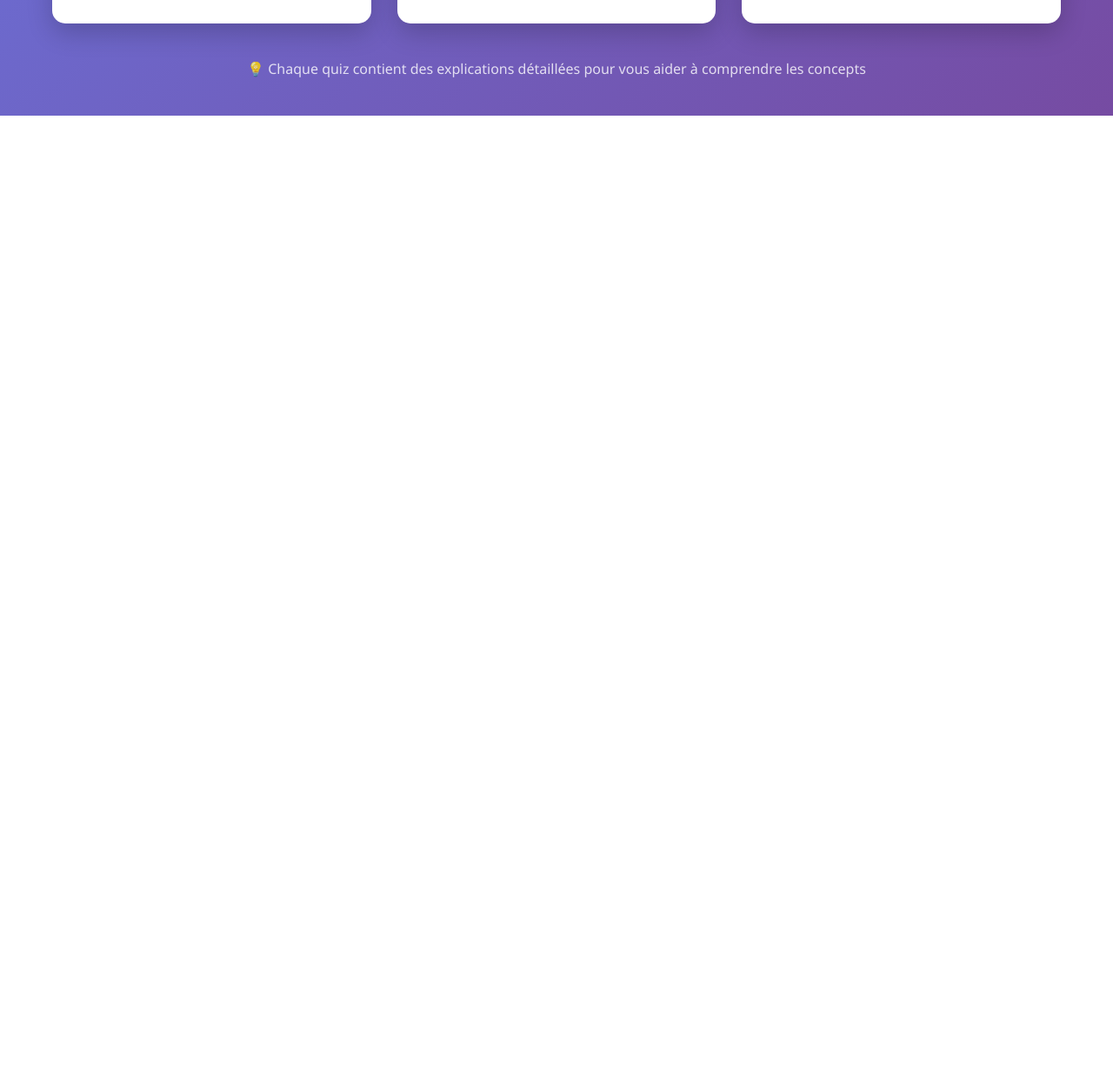
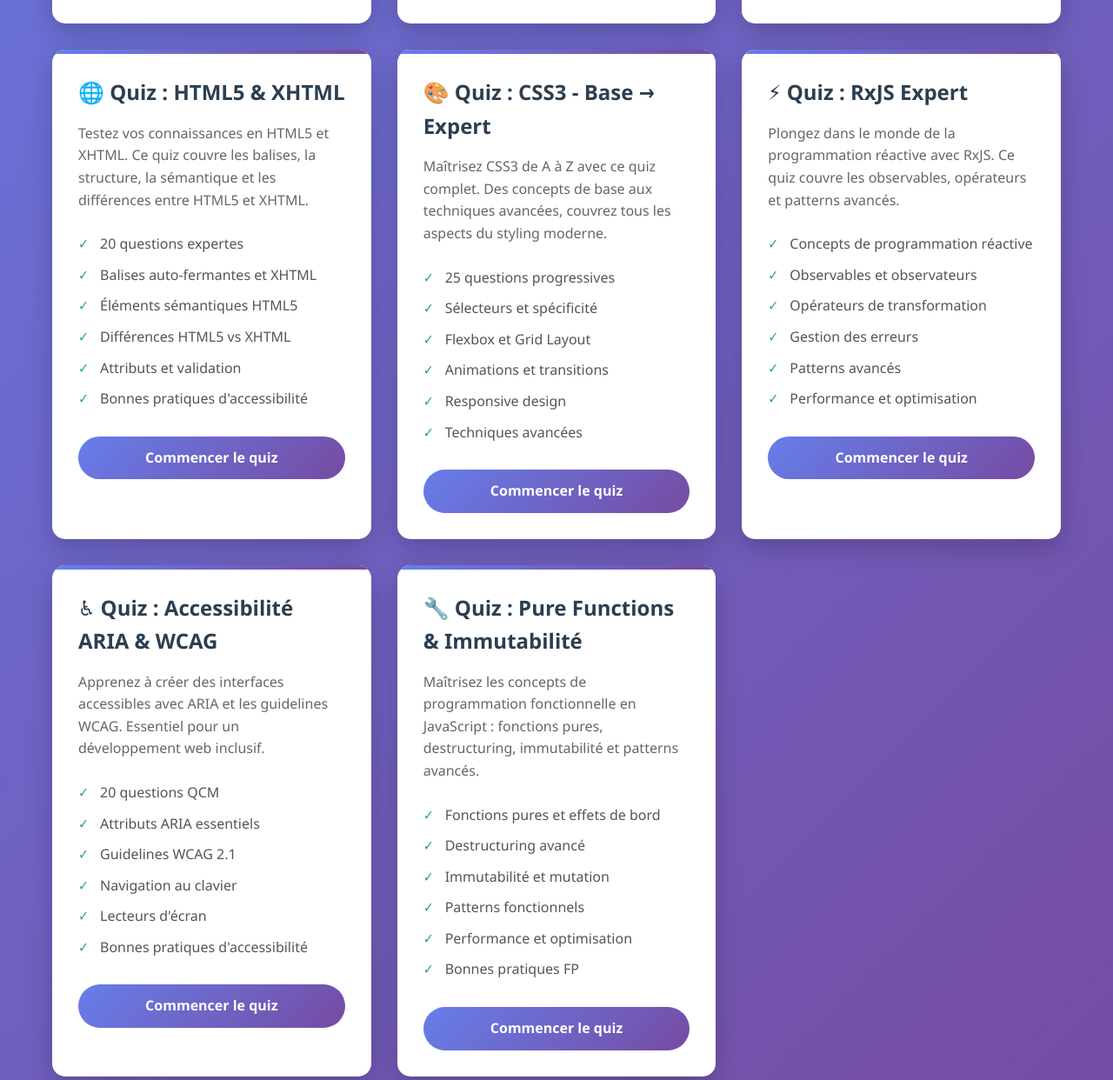
Before and after one commit to tirlipinpon/tests, a plain HTML site: page index.html in a window 1280 px wide. Shown: the part 970-2212 px from the top of the page at 87% size. Before the commit the page ends 1103 px from the top, so only its background shows below. Drawn offline with Linux system fonts and the light colour scheme.

Commit message:
Ajout d'un en-tête et mise à jour des descriptions des quiz dans les fichiers HTML, avec une reformulation pour inclure des options de réponses mélangées et un style de présentation amélioré.

```diff
--- a/index.html
+++ b/index.html
@@ -22,7 +22,7 @@
                     Explorez le monde de la programmation asynchrone en JavaScript. Ce quiz couvre les concepts fondamentaux des Promises, async/await, et la gestion des opérations asynchrones.
                 </p>
                 <ul class="quiz-features">
-                    <li>15 exercices progressifs</li>
+                    <li>21 exercices progressifs</li>
                     <li>Promises simples et chaînage</li>
                     <li>Async/await et gestion d'erreurs</li>
                     <li>Exécution séquentielle vs parallèle</li>
@@ -63,6 +63,86 @@
                 </ul>
                 <a href="this.html" class="quiz-link">Commencer le quiz</a>
             </div>
+
+            <div class="quiz-card">
+                <h2 class="quiz-title">🌐 Quiz : HTML5 & XHTML</h2>
+                <p class="quiz-description">
+                    Testez vos connaissances en HTML5 et XHTML. Ce quiz couvre les balises, la structure, la sémantique et les différences entre HTML5 et XHTML.
+                </p>
+                <ul class="quiz-features">
+                    <li>20 questions expertes</li>
+                    <li>Balises auto-fermantes et XHTML</li>
+                    <li>Éléments sémantiques HTML5</li>
+                    <li>Différences HTML5 vs XHTML</li>
+                    <li>Attributs et validation</li>
+                    <li>Bonnes pratiques d'accessibilité</li>
+                </ul>
+                <a href="html.html" class="quiz-link">Commencer le quiz</a>
+            </div>
+
+            <div class="quiz-card">
+                <h2 class="quiz-title">🎨 Quiz : CSS3 - Base → Expert</h2>
+                <p class="quiz-description">
+                    Maîtrisez CSS3 de A à Z avec ce quiz complet. Des concepts de base aux techniques avancées, couvrez tous les aspects du styling moderne.
+                </p>
+                <ul class="quiz-features">
+                    <li>25 questions progressives</li>
+                    <li>Sélecteurs et spécificité</li>
+                    <li>Flexbox et Grid Layout</li>
+                    <li>Animations et transitions</li>
+                    <li>Responsive design</li>
+                    <li>Techniques avancées</li>
+                </ul>
+                <a href="css.html" class="quiz-link">Commencer le quiz</a>
+            </div>
+
+            <div class="quiz-card">
+                <h2 class="quiz-title">⚡ Quiz : RxJS Expert</h2>
+                <p class="quiz-description">
+                    Plongez dans le monde de la programmation réactive avec RxJS. Ce quiz couvre les observables, opérateurs et patterns avancés.
+                </p>
+                <ul class="quiz-features">
+                    <li>Concepts de programmation réactive</li>
+                    <li>Observables et observateurs</li>
+                    <li>Opérateurs de transformation</li>
+                    <li>Gestion des erreurs</li>
+                    <li>Patterns avancés</li>
+                    <li>Performance et optimisation</li>
+                </ul>
+                <a href="rxjs.html" class="quiz-link">Commencer le quiz</a>
+            </div>
+
+            <div class="quiz-card">
+                <h2 class="quiz-title">♿ Quiz : Accessibilité ARIA & WCAG</h2>
+                <p class="quiz-description">
+                    Apprenez à créer des interfaces accessibles avec ARIA et les guidelines WCAG. Essentiel pour un développement web inclusif.
+                </p>
+                <ul class="quiz-features">
+                    <li>20 questions QCM</li>
+                    <li>Attributs ARIA essentiels</li>
+                    <li>Guidelines WCAG 2.1</li>
+                    <li>Navigation au clavier</li>
+                    <li>Lecteurs d'écran</li>
+                    <li>Bonnes pratiques d'accessibilité</li>
+                </ul>
+                <a href="wcag.html" class="quiz-link">Commencer le quiz</a>
+            </div>
+
+            <div class="quiz-card">
+                <h2 class="quiz-title">🔧 Quiz : Pure Functions & Immutabilité</h2>
+                <p class="quiz-description">
+                    Maîtrisez les concepts de programmation fonctionnelle en JavaScript : fonctions pures, destructuring, immutabilité et patterns avancés.
+                </p>
+                <ul class="quiz-features">
+                    <li>Fonctions pures et effets de bord</li>
+                    <li>Destructuring avancé</li>
+                    <li>Immutabilité et mutation</li>
+                    <li>Patterns fonctionnels</li>
+                    <li>Performance et optimisation</li>
+                    <li>Bonnes pratiques FP</li>
+                </ul>
+                <a href="side.html" class="quiz-link">Commencer le quiz</a>
+            </div>
         </div>
 
         <footer class="footer">
```
Also changed, not shown: html.html (+5 -2 lines), promise.html (+6 -3 lines), rxjs.html (+5 -2 lines), scope.html (+6 -3 lines), side.html (+6 -3 lines), this.html (+6 -3 lines), wcag.html (+5 -2 lines).
